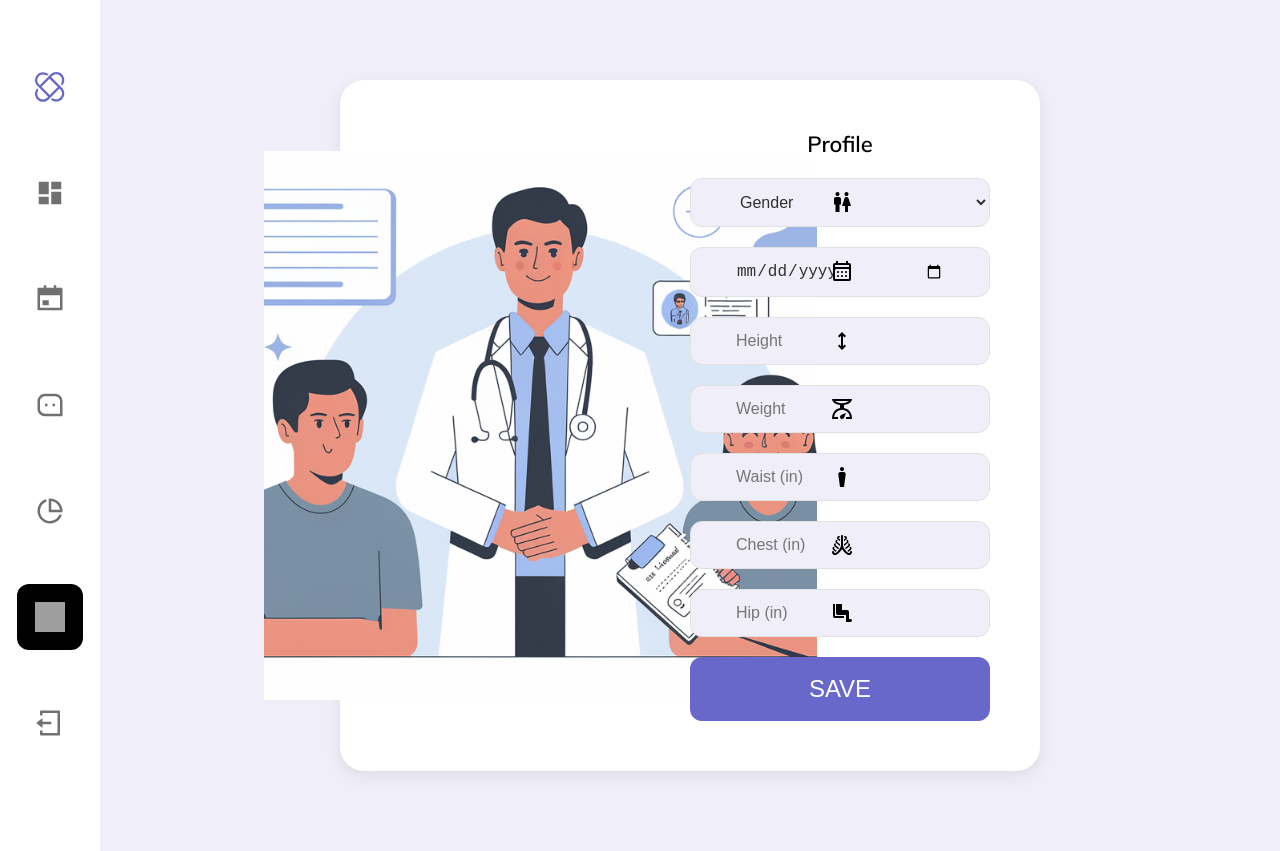
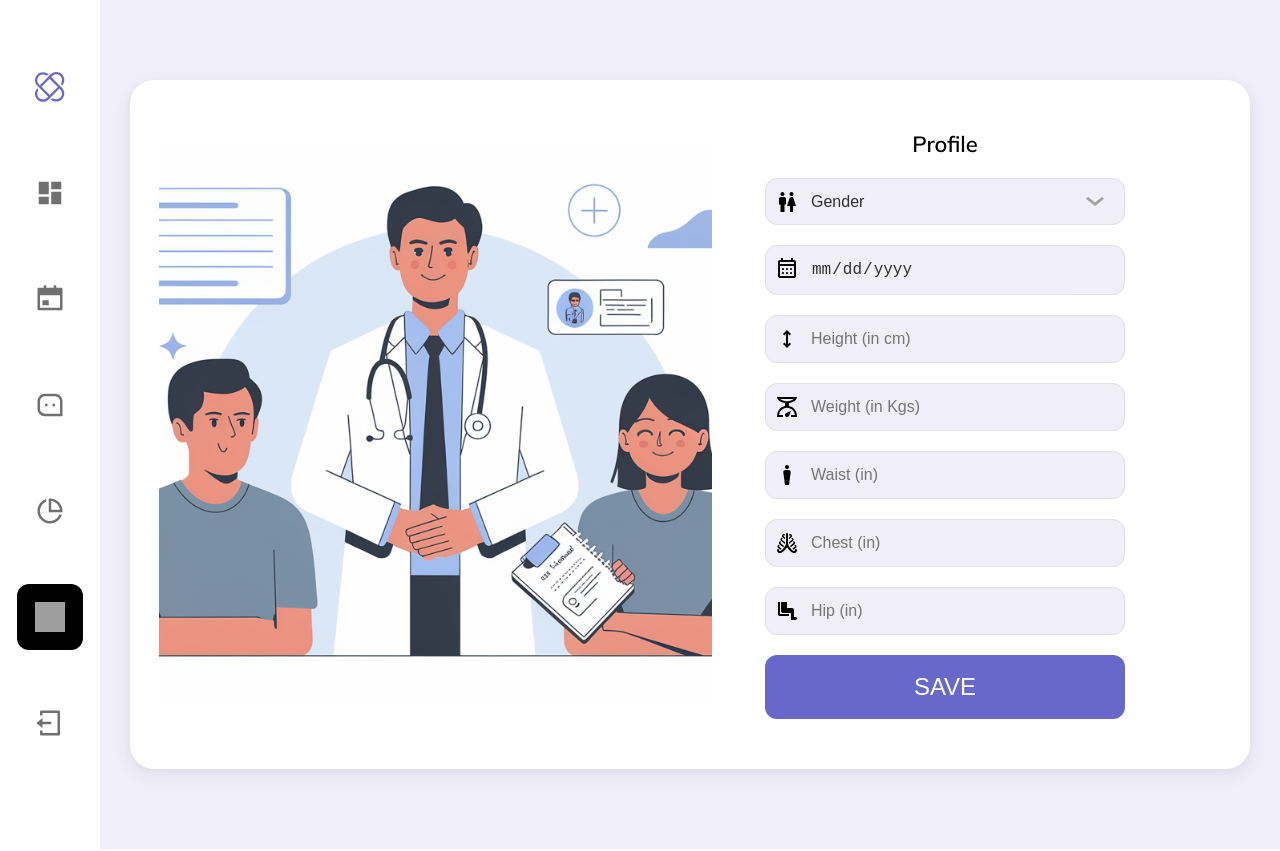
Before and after one commit to utkarshunthink/MediMindAi-FE, an Angular app: page /home/profile in a window 1280 px wide. Built offline with nearby package versions, Linux system fonts and the light colour scheme; grey boxes are pictures that could not be loaded.

Commit message:
profile ui fix and

```diff
--- a/src/app/core/constants/title.constant.ts
+++ b/src/app/core/constants/title.constant.ts
@@ -30,4 +30,6 @@ export const TITLES = {
   healthOverview:'Health Overview',
   activityGrowth: 'Activity Growth',
   previousPrescription:'Previous Prescription',
+  heightProfile: 'Height (in cm)',
+  weightProfile: 'Weight (in Kgs)',
 };
--- a/src/app/pages/profile/profile.page.html
+++ b/src/app/pages/profile/profile.page.html
@@ -1,6 +1,6 @@
 <div class="profile">
   <div class="image">
-    <img [src]="images.loginPrescription" />
+    <img [src]="images.loginPrescription" alt="" />
   </div>
   <div class="profile-form">
     <h3 class="title">{{ titles.profile }}</h3>
@@ -12,13 +12,13 @@
       </select>
     </div>
     <div class="input-field dob">
-      <input type="date" />
+      <input type="date" class="date-control" >
     </div>
     <div class="input-field height">
-      <input type="number" [placeholder]="titles.height" />
+      <input type="number" [placeholder]="titles.heightProfile" />
     </div>
     <div class="input-field weight">
-      <input type="number" [placeholder]="titles.weight" />
+      <input type="number" [placeholder]="titles.weightProfile" />
     </div>
     <div class="input-field waist">
       <input type="number" [placeholder]="titles.waist" />
--- a/src/app/pages/profile/profile.page.scss
+++ b/src/app/pages/profile/profile.page.scss
@@ -2,7 +2,7 @@
   background: var(--white-color);
   padding: 50px;
   display: grid;
-  margin: 80px 240px;
+  margin: 80px 30px;
   border-radius: 24px;
   align-items: center;
   grid-template-columns: 50% 50%;
@@ -18,8 +18,9 @@
 
 .profile-form {
   gap: 20px;
-  display: grid;
-  grid-template-columns: 100%;
+  display: flex;
+  flex-direction: column;
+  align-items: center;
 }
 
 .title {
@@ -34,35 +35,61 @@
   position: relative;
   align-items: center;
   justify-content: center;
+  width: 360px;
+  position: relative;
   input,
   select {
     border: 1px solid var(--white-shade);
     color: var(--almost-black);
     font-size: 16px;
-    padding: 14px 45px;
+    padding: 14px 14px 14px 45px;
     border-radius: 12px;
     background: var(--secondary-color);
-    width: 268px;
+    width: 100%;
     outline: none;
   }
   select {
-    width: 360px;
+    // width: 360px;
   }
   &::after {
     position: absolute;
-    left: 140px;
-    top: 12px;
+    left: 10px;
+    top: 50%;
+    transform: translateY(-50%);
     width: 24px;
     height: 24px;
   }
   &.gender {
+    select {
+      appearance: none;
+      background: var(--secondary-color) url('../../../assets/images/icons/down-arrow.svg');
+      background-repeat: no-repeat;
+      background-position: right 20px center;
+    }
     &::after {
       content: url("../../../assets/images/icons/gender.svg");
     }
   }
   &.dob {
+    &::before {
+      content: url("../../../assets/images/icons/calendar.svg");
+      position: absolute;
+      top: 50%;
+      transform: translateY(-50%);
+      left: 10px;
+    }
     &::after {
-      content: url("../../../assets/images/icons/calendar.svg");
+      height: 90%;
+      width: 40px;
+      background: var(--secondary-color);
+      position: absolute;
+      top: 50%;
+      transform: translateY(-50%);
+      content: '';
+      display: block;
+      right: 10px;
+      left: inherit;
+      pointer-events: none;
     }
   }
   &.height {
@@ -100,3 +127,37 @@
     width: 360px;
   }
 }
+
+input[type="date"] {
+  border: 1px solid var(--light-gray);
+  color: var(--almost-black);
+  font-size: 16px;
+  padding: 12px 45px; /* Add padding to the right to make space for the icon */
+  border-radius: 12px;
+  background: var(--secondary-color);
+  width: 100%; /* Make input full width */
+  // max-width: 360px; /* Set a max width */
+  transition: border-color 0.3s, box-shadow 0.3s;
+}
+
+.date-control input {
+  border: none;
+  box-sizing: border-box;
+  outline: 0;
+  padding: .75rem;
+  position: relative;
+  width: 100%;
+}
+
+input[type="date"]::-webkit-calendar-picker-indicator {
+  background: transparent;
+  bottom: 0;
+  color: transparent;
+  cursor: pointer;
+  height: auto;
+  left: 0;
+  position: absolute;
+  right: 0;
+  top: 0;
+  width: auto;
+}
```
